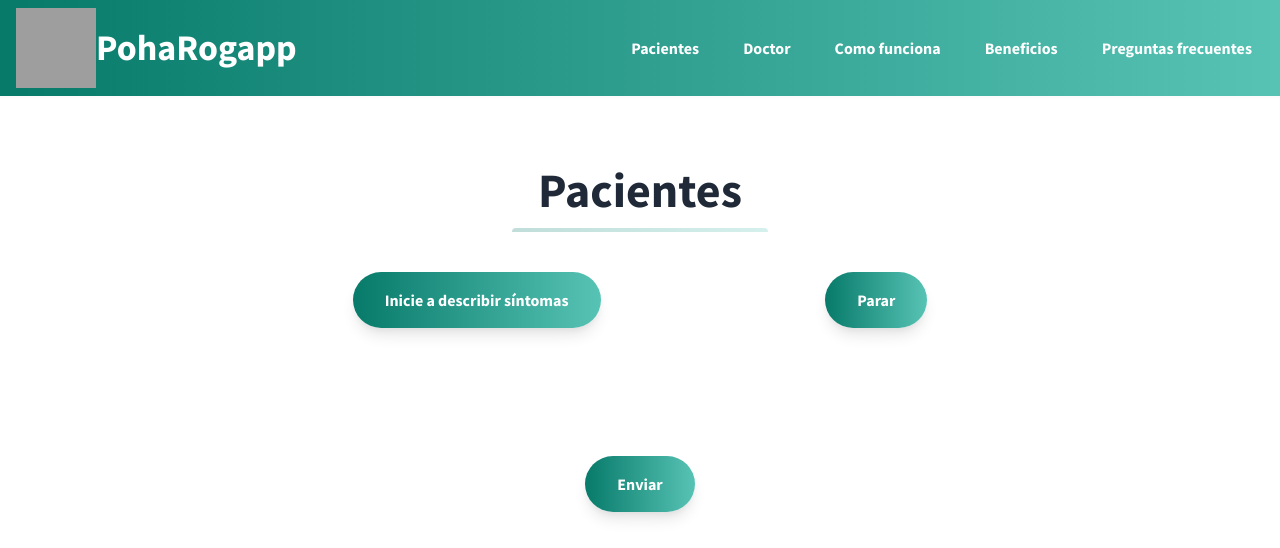
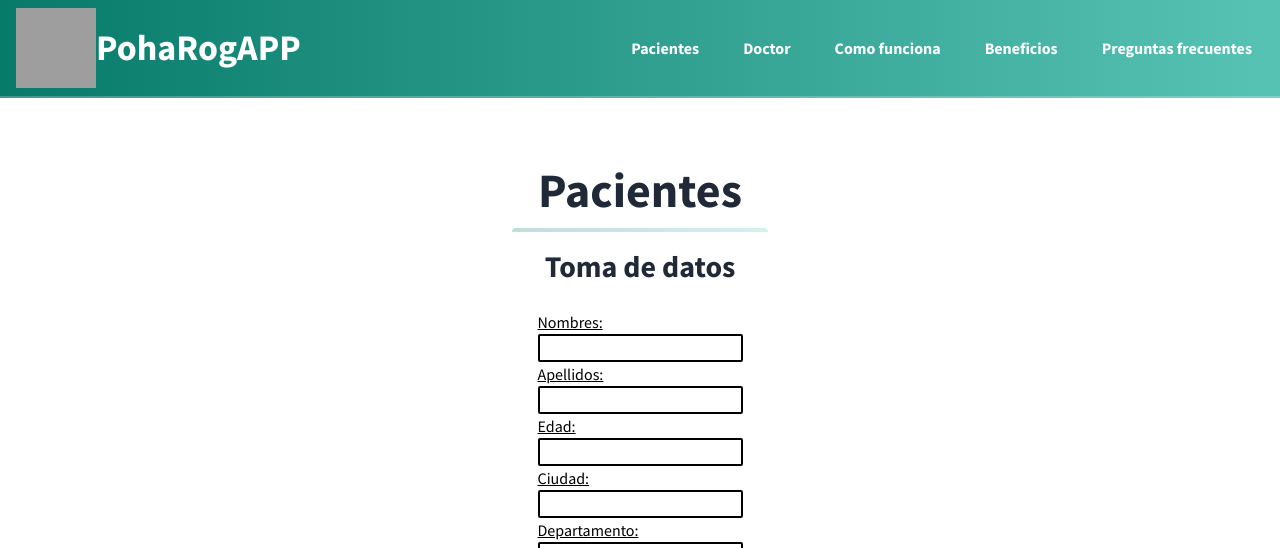
Before and after one commit to enrique-zarate/azure-voice-to-text, a Flask app: page / in a window 1280 px wide. Shown: the top 548 px of the page. Run offline with Flask 2, Linux system fonts and the light colour scheme; some libraries are stand-ins or nearby versions; grey boxes are pictures that could not be loaded.

```diff
--- a/templates/carga-sintomas.html
+++ b/templates/carga-sintomas.html
@@ -29,7 +29,7 @@
             <div class="pl-4 flex items-center">
               <img src="/static/images/logob.png" alt="" class="w-20 h-20">
               <a class="toggleColour text-white no-underline hover:no-underline font-bold text-2xl lg:text-4xl" href="/">
-                PohaRogapp
+                PohaRogAPP
               </a>
             </div>
             <div class="w-full flex-grow lg:flex lg:items-center lg:w-auto hidden mt-2 lg:mt-0 bg-white lg:bg-transparent p-4 lg:p-0 z-20" id="nav-content">
@@ -61,32 +61,70 @@
               <h1 class="w-full my-2 text-5xl font-bold leading-tight text-center text-gray-800">
                   Pacientes
               </h1>
+
               <div class="w-full mb-4">
                   <div class="h-1 mx-auto gradient w-64 opacity-25 my-0 py-0 rounded-t"></div>
               </div>
-              <div class="mx-auto flex justify-evenly">
+              <h1 class="w-full my-2 text-3xl font-bold leading-tight text-center text-gray-800">
+                Toma de datos
+              </h1>
+              <section class="bg-white border-b py-0">
+                <div class="container mx-auto flex  pt-4 pb-12 justify-center">
+                  <form class="text-black underline flex flex-col">
+                    <label for="submitted-name"> Nombres:</label>
+                    <input name="submitted-name" class="border-black border-2 rounded-sm" >
+
+                    <label for="submitted-lastname"> Apellidos:</label>
+                    <input name="submitted-lastname" class="border-black border-2 rounded-sm" >
+
+                    <label for="submitted-age"> Edad:</label>
+                    <input name="submitted-age" class="border-black border-2 rounded-sm" >
+
+                    <label for="submitted-city"> Ciudad:</label>
+                    <input name="submitted-city" class="border-black border-2 rounded-sm" >
+
+                    <label for="submitted-dept"> Departamento:</label>
+                    <input name="submitted-dept" class="border-black border-2 rounded-sm" >
+
+                    <button class="mx-auto lg:mx-0 hover:underline gradient text-white font-bold rounded-full my-6 py-4 px-8 shadow-lg focus:outline-none focus:shadow-outline transform transition hover:scale-105 duration-300 ease-in-out">
+                      Guardar
+                    </button>
+                  </form>
+                </div>
+              </section>
+
+              <h1 class="w-full my-2 text-3xl font-bold leading-tight text-center text-gray-800">
+                Contanos tus síntomas
+              </h1>
+              <div class="mx-auto flex justify-evenly self-center">
                 <button id="gUMbtn" class="mx-auto lg:mx-0 hover:underline gradient text-white font-bold rounded-full my-6 py-4 px-8 shadow-lg focus:outline-none focus:shadow-outline transform transition hover:scale-105 duration-300 ease-in-out">
-                    Inicie a describir síntomas
+                    Presione para iniciar grabacion
                 </button>
+                <div class="text-black mt-10 hidden justify-center" id="texto-recording">
+                  <p>Grabando... </p>
+                </div>
                 <button id='stop' class="mx-auto lg:mx-0 hover:underline gradient text-white font-bold rounded-full my-6 py-4 px-8 shadow-lg focus:outline-none focus:shadow-outline transform transition hover:scale-105 duration-300 ease-in-out">
                   Parar
                 </button>
               </div>
-              <div class="w-full md:w-1/3 p-6 flex flex-col flex-grow flex-shrink">
-                <div class="flex-1 bg-white rounded-t rounded-b-none overflow-hidden shadow">
-
-
-                </div>
+            </div>
+            <div class="flex justify-center">
+              <div >
+                <ul  class="list-unstyled" id='ul'>
+                </ul>
+                <p class="text-black hidden text-center px-14" id="texto-audio">
+                  ¿Queres enviar este audio?
+                </p>
               </div>
             </div>
+
             <div class="mx-auto flex justify-evenly">
+
               <button class="mx-auto lg:mx-0 hover:underline gradient text-white font-bold rounded-full my-6 py-4 px-8 shadow-lg focus:outline-none focus:shadow-outline transform transition hover:scale-105 duration-300 ease-in-out">
                 Enviar
             </button>
             </div>
-            <div>
-              <ul  class="list-unstyled" id='ul'></ul>
-            </div>
+
             <script src="https://code.jquery.com/jquery-2.2.0.min.js"></script>
             <script src="https://maxcdn.bootstrapcdn.com/bootstrap/3.3.6/js/bootstrap.min.js"></script>
           </section>
```
Also changed, not shown: static/images/ROHAROGAPP (4).png (added), static/images/ROHAROGAPP (6).png (added).
